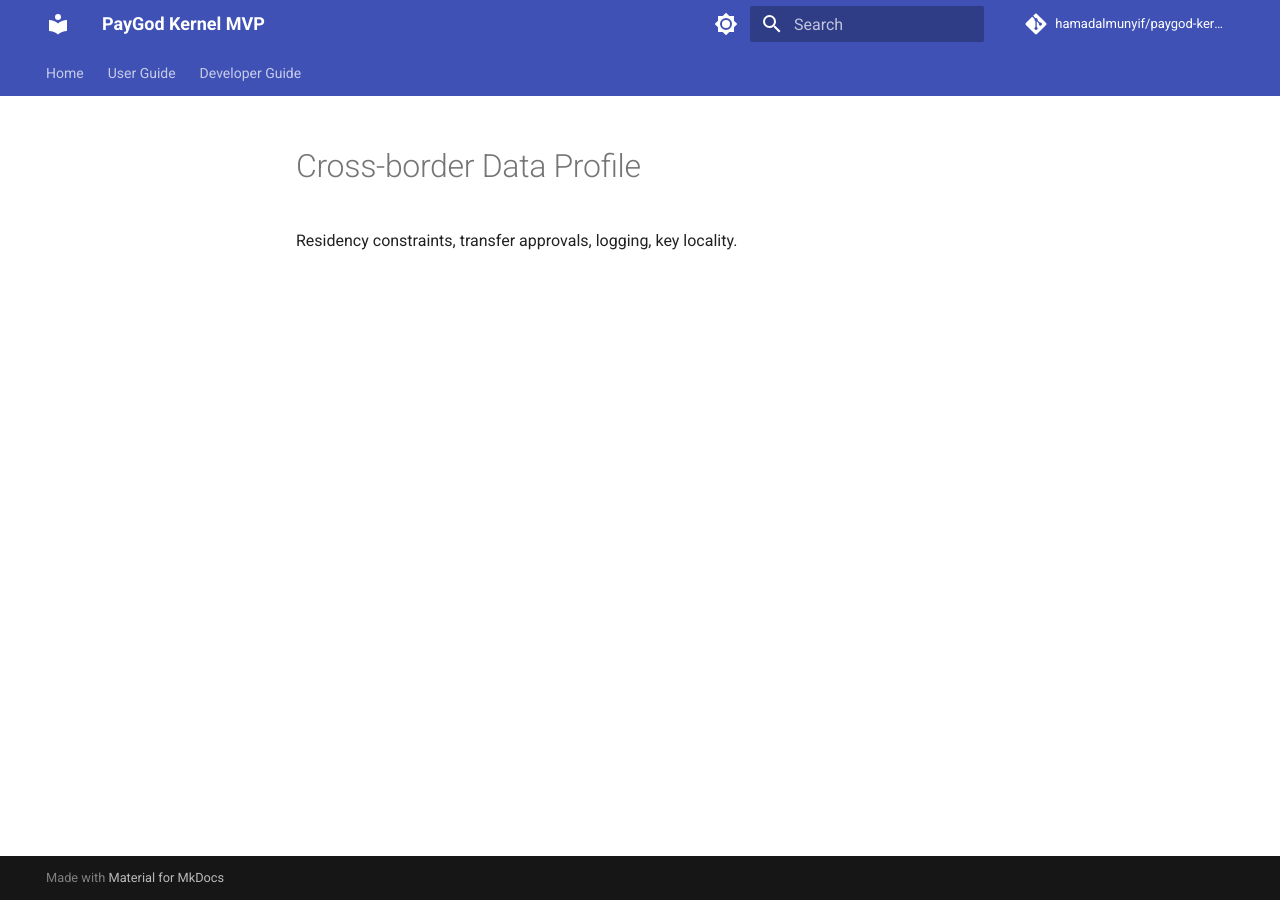
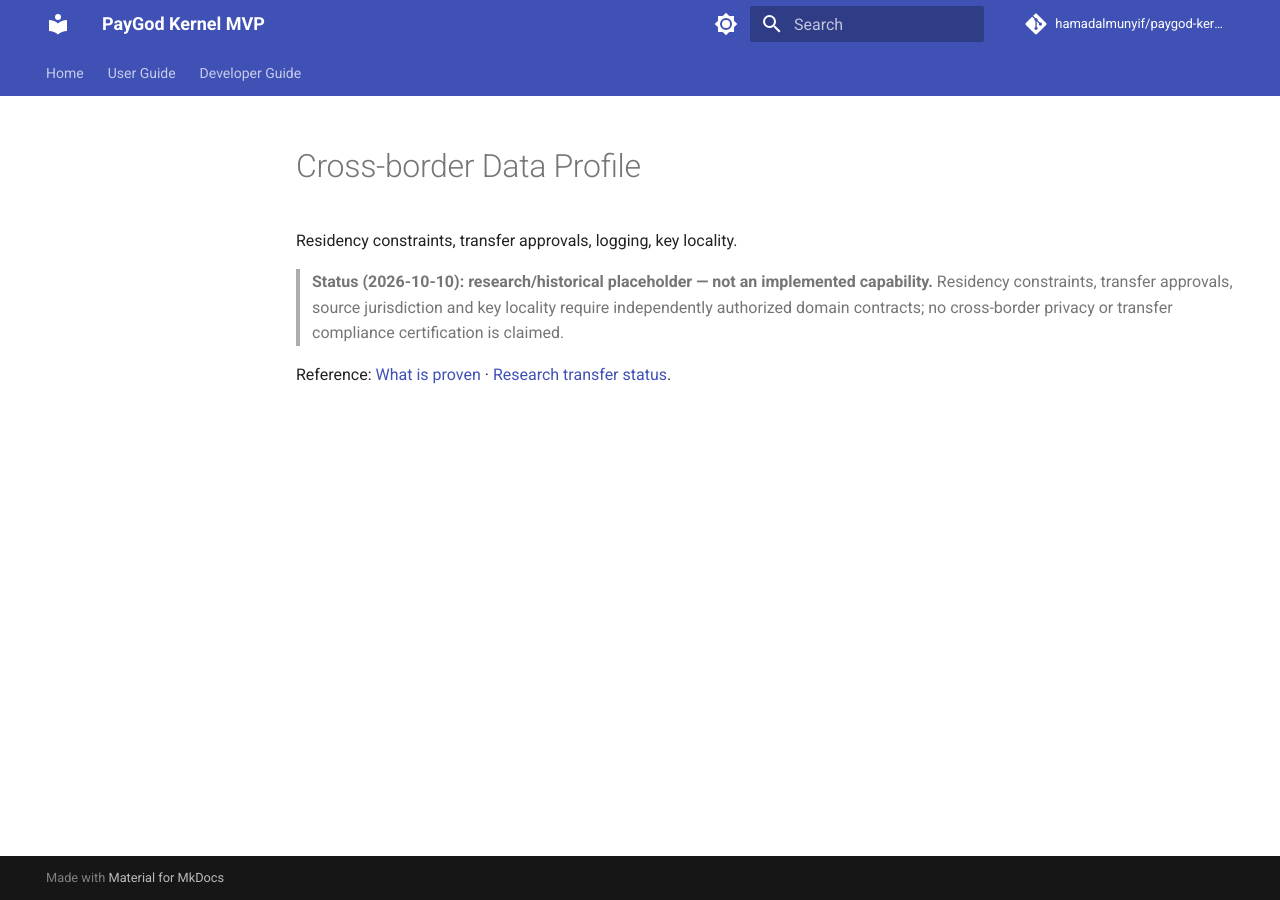
Before and after one commit to hamadalmunyif/paygod-kernel-mvp, an MkDocs documentation site: the page built from docs/09_CROSS_BORDER_DATA_PROFILE.md, in a window 1280 px wide. Built offline with MkDocs 1.6.1 and Material for MkDocs 9.7.7, drawn with Linux system fonts in a browser that asks for light colours; comment, search, counter and statistics services are not loaded.

Commit message:
docs: mark historical profile scope in docs/09_CROSS_BORDER_DATA_PROFILE.md

```diff
--- a/docs/09_CROSS_BORDER_DATA_PROFILE.md
+++ b/docs/09_CROSS_BORDER_DATA_PROFILE.md
@@ -1,2 +1,6 @@
 # Cross-border Data Profile
 Residency constraints, transfer approvals, logging, key locality.
+
+> **Status (2026-10-10): research/historical placeholder — not an implemented capability.** Residency constraints, transfer approvals, source jurisdiction and key locality require independently authorized domain contracts; no cross-border privacy or transfer compliance certification is claimed.
+
+Reference: [What is proven](../README.md) · [Research transfer status](OBSERVATORY_TRANSFER_ACCEPTANCE_2026-10-10.md).
```
